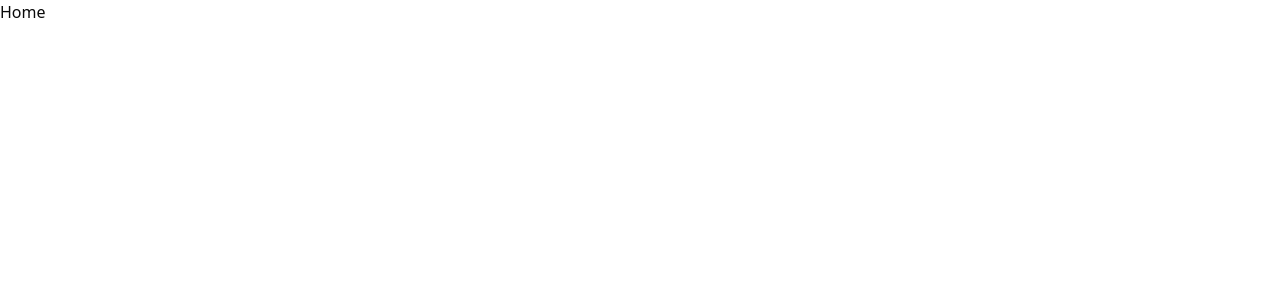
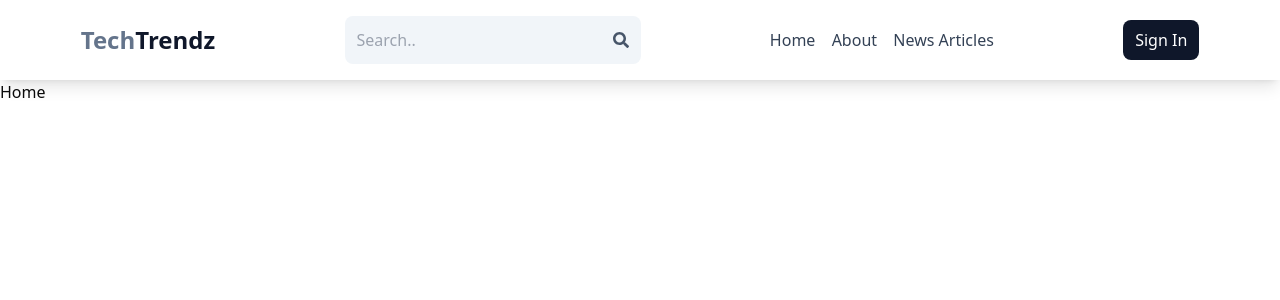
Before and after one commit to GunjanRathore0011/News-Portal, a React (Vite) app in the folder frontend/: page / in a window 1280 px wide. Shown: the top 300 px of the page. Built offline with nearby package versions, Linux system fonts and the light colour scheme.

Commit message:
Added Navbar

```diff
--- a/frontend/package.json
+++ b/frontend/package.json
@@ -16,6 +16,7 @@
     "lucide-react": "^0.475.0",
     "react": "^19.0.0",
     "react-dom": "^19.0.0",
+    "react-icons": "^5.4.0",
     "react-router-dom": "^7.1.5",
     "tailwind-merge": "^3.0.1",
     "tailwindcss-animate": "^1.0.7"
--- a/frontend/src/App.jsx
+++ b/frontend/src/App.jsx
@@ -6,11 +6,13 @@ import Home from "./pages/Home"
 import Dashboard from "./pages/Dashboard"
 import NewsArticle from "./pages/NewsArticle"
 import About from "./pages/About"
+import Header from "./components/shared/Header"
 
 function App() {
 
   return (
     <BrowserRouter>
+      <Header></Header>
       <Routes>
         <Route path="/sign-in" element={<SignInForm/>} />
         <Route path="/sign-up" element={<SignUpForm/>} />
--- /dev/null
+++ b/frontend/src/components/shared/Header.jsx
@@ -0,0 +1,35 @@
+import React from 'react'
+import { Link } from 'react-router-dom'
+import { FaSearch } from "react-icons/fa";
+
+
+const Header = () => {
+  return (
+    <nav className='shadow-lg '>
+      <div className='flex justify-around items-center p-4 max-w-screen-2xl'>
+        <Link to={'/'}>
+          <h1 className='flex flex-wrap font-bold text-xl sm:text-2xl'>
+            <span className='text-slate-500'>Tech</span>
+            <span className='text-slate-900'>Trendz</span>
+          </h1>
+        </Link>
+
+        <form className='p-3 bg-slate-100 rounded-lg flex items-center'>
+          <input className='bg-transparent focus:outline-none w-24 sm:w-64' type='text' placeholder='Search..'></input>
+          <button className='text-slate-600'><FaSearch /></button>
+        </form >
+
+        <div className=' flex justify-between w-56 text-slate-700 flex-wrap'>
+          <Link  to={'/'} className='hover:underline'>Home</Link>
+          <Link to={'/about'} className='hover:underline'>About</Link>
+          <Link to={'/news'} className='hover:underline'>News Articles</Link>
+        </div>
+        <Link to={'/sign-in'}>
+          <button className='bg-slate-900  p-2 pl-3 pr-3  text-white rounded-lg'>Sign In</button>
+        </Link>
+      </div>
+    </nav>
+  )
+}
+
+export default Header
```
Also changed, not shown: 1 other file (tests, documents, lock files or other folders).
